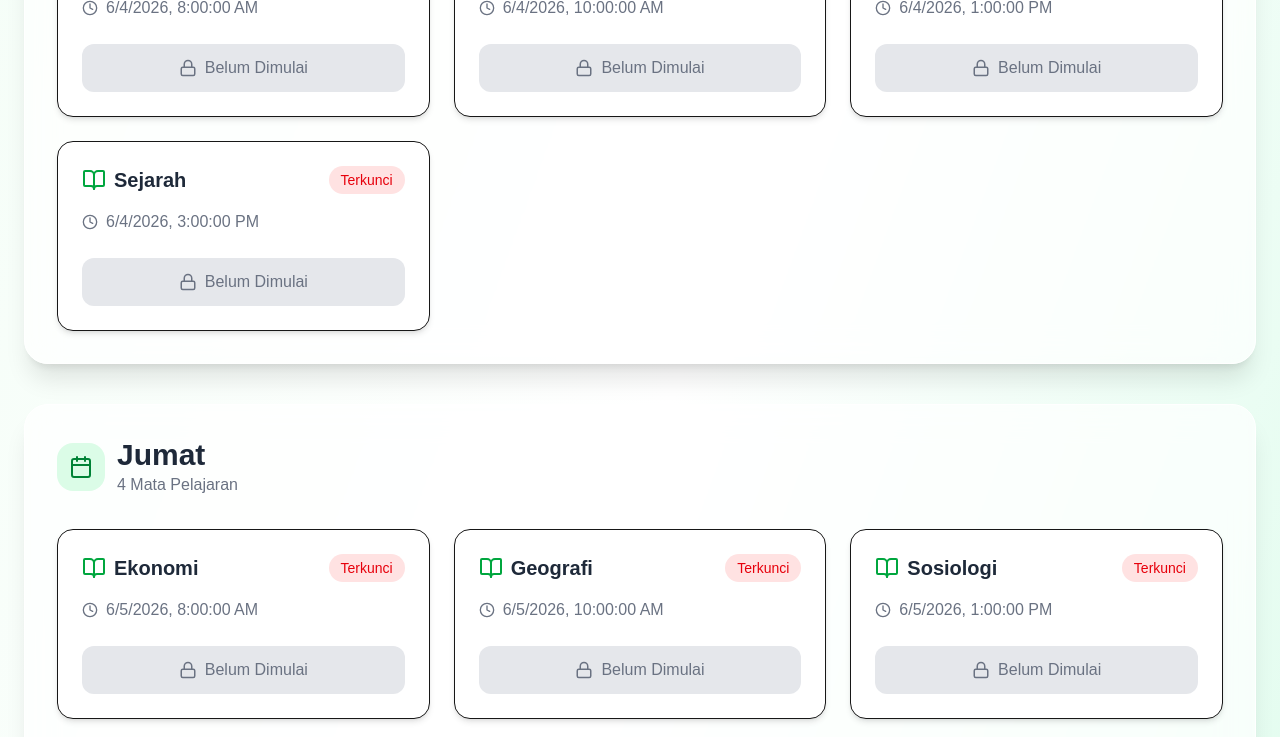
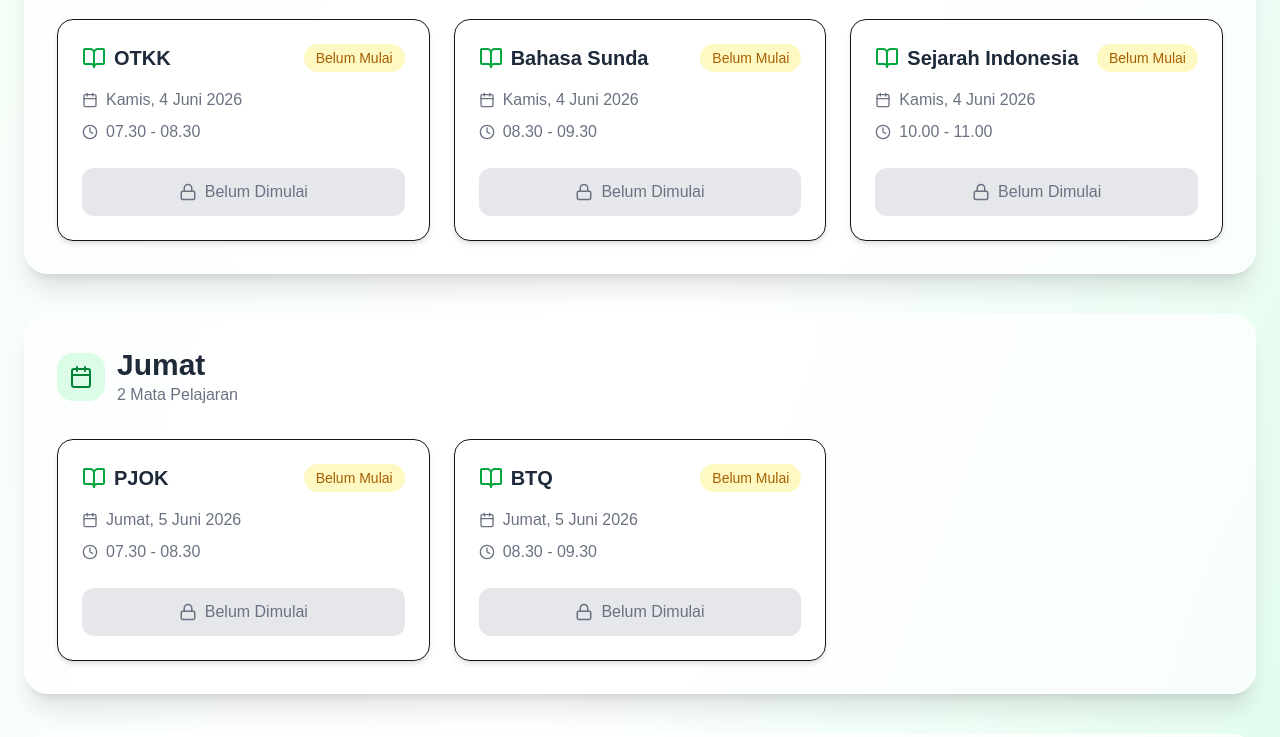
Before and after one commit to Dimas712/smk-gema-bhakti, a Next.js app: page /ujian in a window 1280 px wide. Shown: the part 1280-2017 px from the top of the page. Built offline with nearby package versions, Linux system fonts and the light colour scheme.

Commit message:
update ujian

```diff
--- a/src/app/(website)/ujian/page.jsx
+++ b/src/app/(website)/ujian/page.jsx
@@ -88,7 +88,7 @@ export default function UjianPage() {
 
   <div className="space-y-10">
 
-          {jadwalUjian[kelasAktif].map((hari,i)=>(
+    {jadwalUjian[kelasAktif].map((hari, i) => (
 
       <div
         key={i}
@@ -104,13 +104,15 @@ export default function UjianPage() {
           </div>
 
           <div>
+
             <h2 className="text-3xl font-bold text-gray-800">
               {hari.hari}
             </h2>
 
             <p className="text-gray-500">
-                    4 Mata Pelajaran
+              {hari.mapel.length} Mata Pelajaran
             </p>
+
           </div>
 
         </div>
@@ -120,14 +122,26 @@ export default function UjianPage() {
           {hari.mapel.map((item, j) => {
 
             const mulai = new Date(item.mulai);
+            const selesai = new Date(item.selesai);
 
-                  const aktif = now >= mulai;
+            let status = "Belum Dimulai";
+
+            if (now >= mulai && now <= selesai) {
+              status = "Tersedia";
+            } else if (now > selesai) {
+              status = "Selesai";
+            }
 
             return (
 
               <div
                 key={j}
-                      className="bg-white rounded-2xl p-6 shadow-md hover:shadow-xl hover:-translate-y-2 transition-all duration-300 border"
+                className="
+                bg-white rounded-2xl p-6
+                shadow-md hover:shadow-xl
+                hover:-translate-y-2
+                transition-all duration-300 border
+                "
               >
 
                 <div className="flex justify-between items-start">
@@ -136,8 +150,7 @@ export default function UjianPage() {
 
                     <div className="flex items-center gap-2">
 
-                            <BookOpen
-                            className="text-green-600"/>
+                      <BookOpen className="text-green-600"/>
 
                       <h3 className="font-bold text-xl text-gray-800">
                         {item.nama}
@@ -147,11 +160,38 @@ export default function UjianPage() {
 
                     <div className="mt-4 space-y-2">
 
+                      {/* Tanggal */}
+
+                      <p className="flex items-center gap-2 text-gray-500">
+
+                        <Calendar size={16}/>
+
+                        {mulai.toLocaleDateString("id-ID",{
+                          weekday:"long",
+                          day:"numeric",
+                          month:"long",
+                          year:"numeric"
+                        })}
+
+                      </p>
+
+                      {/* Jam */}
+
                       <p className="flex items-center gap-2 text-gray-500">
 
                         <Clock size={16}/>
 
-                              {mulai.toLocaleString()}
+                        {mulai.toLocaleTimeString("id-ID",{
+                          hour:"2-digit",
+                          minute:"2-digit"
+                        })}
+
+                        {" - "}
+
+                        {selesai.toLocaleTimeString("id-ID",{
+                          hour:"2-digit",
+                          minute:"2-digit"
+                        })}
 
                       </p>
 
@@ -159,38 +199,67 @@ export default function UjianPage() {
 
                   </div>
 
-                        {aktif ? (
+                  {/* Status */}
+
+                  {status==="Tersedia" && (
                     <span className="px-3 py-1 rounded-full bg-green-100 text-green-700 text-sm">
                       Tersedia
                     </span>
-                        ) : (
-                          <span className="px-3 py-1 rounded-full bg-red-100 text-red-600 text-sm">
-                            Terkunci
+                  )}
+
+                  {status==="Belum Dimulai" && (
+                    <span className="px-3 py-1 rounded-full bg-yellow-100 text-yellow-700 text-sm">
+                      Belum Mulai
+                    </span>
+                  )}
+
+                  {status==="Selesai" && (
+                    <span className="px-3 py-1 rounded-full bg-gray-100 text-gray-700 text-sm">
+                      Selesai
                     </span>
                   )}
 
                 </div>
 
-                      {aktif ? (
+                {/* Tombol */}
+
+                {status==="Tersedia" ? (
 
                   <a
                     href={item.file}
                     target="_blank"
-                          className="mt-6 w-full flex items-center justify-center gap-2 bg-gradient-to-r from-green-600 to-emerald-500 text-white py-3 rounded-xl font-semibold hover:scale-105 transition"
+                    className="
+                    mt-6 w-full flex items-center
+                    justify-center gap-2
+                    bg-gradient-to-r
+                    from-green-600 to-emerald-500
+                    text-white py-3 rounded-xl
+                    font-semibold hover:scale-105 transition
+                    "
                   >
+
                     <FileText size={18}/>
                     Buka Soal
+
                   </a>
 
                 ) : (
 
                   <button
                     disabled
-                          className="mt-6 w-full flex items-center justify-center gap-2 bg-gray-200 text-gray-500 py-3 rounded-xl cursor-not-allowed"
+                    className="
+                    mt-6 w-full flex items-center
+                    justify-center gap-2
+                    bg-gray-200 text-gray-500
+                    py-3 rounded-xl cursor-not-allowed
+                    "
                   >
 
                     <Lock size={18}/>
-                          Belum Dimulai
+
+                    {status==="Belum Dimulai"
+                      ? "Belum Dimulai"
+                      : "Ujian Selesai"}
 
                   </button>
 
--- a/src/data/jadwalUjian.jsx
+++ b/src/data/jadwalUjian.jsx
@@ -4,24 +4,28 @@ const jadwalUjian = {
       hari: "Rabu",
       mapel: [
         {
-          nama: "Matematika",
-          file: "/soal/matematika.pdf",
-          mulai: "2026-06-03T08:00:00",
+          nama: "Administrasi Perkantoran",
+          file: "/soal/ADM.pdf",
+          mulai: "2026-06-03T07:30:00",
+          selesai: "2026-06-03T08:30:00",
         },
         {
-          nama: "Bahasa Indonesia",
+          nama: "IPAS",
           file: "/soal/bindo.pdf",
-          mulai: "2026-06-03T10:00:00",
+          mulai: "2026-06-03T08:30:00",
+          selesai: "2026-06-03T09:30:00",
         },
         {
-          nama: "Bahasa Inggris",
+          nama: "Korespondensi",
           file: "/soal/bing.pdf",
-          mulai: "2026-06-03T13:00:00",
+          mulai: "2026-06-03T10:00:00",
+          selesai: "2026-06-03T11:00:00",
         },
         {
-          nama: "PKN",
+          nama: "Kewirausahaan",
           file: "/soal/pkn.pdf",
-          mulai: "2026-06-03T15:00:00",
+          mulai: "2026-06-03T11:00:00",
+          selesai: "2026-06-03T12:00:00",
         },
       ],
     },
@@ -30,24 +34,22 @@ const jadwalUjian = {
       hari: "Kamis",
       mapel: [
         {
-          nama: "Fisika",
-          file: "/soal/fisika.pdf",
-          mulai: "2026-06-04T08:00:00",
+          nama: "OTKK",
+          file: "/soal/otkk.pdf",
+          mulai: "2026-06-04T07:30:00",
+          selesai: "2026-06-04T08:30:00",
         },
         {
-          nama: "Kimia",
-          file: "/soal/kimia.pdf",
-          mulai: "2026-06-04T10:00:00",
+          nama: "Bahasa Sunda",
+          file: "/soal/sunda.pdf",
+          mulai: "2026-06-04T08:30:00",
+          selesai: "2026-06-04T09:30:00",
         },
         {
-          nama: "Biologi",
-          file: "/soal/biologi.pdf",
-          mulai: "2026-06-04T13:00:00",
-        },
-        {
-          nama: "Sejarah",
-          file: "/soal/sejarah.pdf",
-          mulai: "2026-06-04T15:00:00",
+          nama: "Sejarah Indonesia",
+          file: "/soal/sejarahindonesia.pdf",
+          mulai: "2026-06-04T10:00:00",
+          selesai: "2026-06-04T11:00:00",
         },
       ],
     },
@@ -56,24 +58,16 @@ const jadwalUjian = {
       hari: "Jumat",
       mapel: [
         {
-          nama: "Ekonomi",
-          file: "/soal/ekonomi.pdf",
-          mulai: "2026-06-05T08:00:00",
+          nama: "PJOK",
+          file: "/soal/pjok.pdf",
+          mulai: "2026-06-05T07:30:00",
+          selesai: "2026-06-05T08:30:00",
         },
         {
-          nama: "Geografi",
-          file: "/soal/geografi.pdf",
-          mulai: "2026-06-05T10:00:00",
-        },
-        {
-          nama: "Sosiologi",
-          file: "/soal/sosiologi.pdf",
-          mulai: "2026-06-05T13:00:00",
-        },
-        {
-          nama: "Informatika",
-          file: "/soal/informatika.pdf",
-          mulai: "2026-06-05T15:00:00",
+          nama: "BTQ",
+          file: "/soal/btq.pdf",
+          mulai: "2026-06-05T08:30:00",
+          selesai:"2026-06-05T09:30:00",
         },
       ],
     },
@@ -82,24 +76,28 @@ const jadwalUjian = {
       hari: "Senin",
       mapel: [
         {
-          nama: "Pendidikan Agama",
+          nama: "PAI",
           file: "/soal/agama.pdf",
-          mulai: "2026-06-08T08:00:00",
+          mulai: "2026-06-08T07:30:00",
+          selesai: "2026-06-08T08:30:00",
         },
         {
-          nama: "PJOK",
-          file: "/soal/pjok.pdf",
-          mulai: "2026-06-08T10:00:00",
+          nama: "Bahasa Indonesia",
+          file: "/soal/bindo.pdf",
+          mulai: "2026-06-08T08:30:00",
+          selesai: "2026-06-08T09:30:00",
         },
         {
-          nama: "Seni Budaya",
-          file: "/soal/senibudaya.pdf",
-          mulai: "2026-06-08T13:00:00",
+          nama: "KKPI",
+          file: "/soal/kkpi.pdf",
+          mulai: "2026-06-08T10:00:00",
+          selesai: "2026-06-08T11:00:00",
         },
         {
-          nama: "Prakarya",
-          file: "/soal/prakarya.pdf",
-          mulai: "2026-06-08T15:00:00",
+          nama: "Ekonomi Bisnis",
+          file: "/soal/ekonomibisnis.pdf",
+          mulai: "2026-06-08T11:00:00",
+          selesai: "2026-06-08T12:00:00",
         },
       ],
     },
@@ -108,24 +106,28 @@ const jadwalUjian = {
       hari: "Selasa",
       mapel: [
         {
-          nama: "Informatika Dasar",
-          file: "/soal/informatikadasar.pdf",
-          mulai: "2026-06-09T08:00:00",
+          nama: "Bahasa Inggris",
+          file: "/soal/bing.pdf",
+          mulai: "2026-06-09T07:30:00",
+          selesai: "2026-06-09T08:30:00",
         },
         {
-          nama: "Bahasa Sunda",
-          file: "/soal/sunda.pdf",
-          mulai: "2026-06-09T10:00:00",
+          nama: "PPKN",
+          file: "/soal/pkn.pdf",
+          mulai: "2026-06-09T08:30:00",
+          selesai: "2026-06-09T09:30:00",
         },
         {
-          nama: "Seni Musik",
-          file: "/soal/senimusik.pdf",
-          mulai: "2026-06-09T13:00:00",
+          nama: "Matematika",
+          file: "/soal/matematika.pdf",
+          mulai: "2026-06-09T10:00:00",
+          selesai: "2026-06-09T11:00:00",
         },
         {
-          nama: "Mulok",
-          file: "/soal/mulok.pdf",
-          mulai: "2026-06-09T15:00:00",
+          nama: "SBK",
+          file: "/soal/sbk.pdf",
+          mulai: "2026-06-09T11:00:00",
+          selesai: "2026-06-09T12:00:00",
         },
       ],
     },
@@ -136,24 +138,28 @@ const jadwalUjian = {
       hari: "Rabu",
       mapel: [
         {
-          nama: "Produktif RPL",
-          file: "/soal/rpl.pdf",
-          mulai: "2026-06-03T08:00:00",
+          nama: "Administrasi Perkantoran",
+          file: "/soal/ADM.pdf",
+          mulai: "2026-06-03T07:30:00",
+          selesai: "2026-06-03T08:30:00",
         },
         {
-          nama: "Basis Data",
-          file: "/soal/basisdata.pdf",
-          mulai: "2026-06-03T10:00:00",
+          nama: "IPAS",
+          file: "/soal/bindo.pdf",
+          mulai: "2026-06-03T08:30:00",
+          selesai: "2026-06-03T09:30:00",
         },
         {
-          nama: "Pemrograman Web",
-          file: "/soal/web.pdf",
-          mulai: "2026-06-03T13:00:00",
+          nama: "Komunikasi",
+          file: "/soal/komunikasi.pdf",
+          mulai: "2026-06-03T10:00:00",
+          selesai: "2026-06-03T11:00:00",
         },
         {
-          nama: "PKWU",
-          file: "/soal/pkwu.pdf",
-          mulai: "2026-06-03T15:00:00",
+          nama: "Kewirausahaan",
+          file: "/soal/pkn.pdf",
+          mulai: "2026-06-03T11:00:00",
+          selesai: "2026-06-03T12:00:00",
         },
       ],
     },
@@ -162,24 +168,22 @@ const jadwalUjian = {
       hari: "Kamis",
       mapel: [
         {
-          nama: "Matematika",
-          file: "/soal/matematika.pdf",
-          mulai: "2026-06-04T08:00:00",
+          nama: "OTKK",
+          file: "/soal/otkk.pdf",
+          mulai: "2026-06-04T07:30:00",
+          selesai: "2026-06-04T08:30:00",
         },
         {
-          nama: "Bahasa Indonesia",
-          file: "/soal/bindo.pdf",
-          mulai: "2026-06-04T10:00:00",
+          nama: "Bahasa Sunda",
+          file: "/soal/sunda.pdf",
+          mulai: "2026-06-04T08:30:00",
+          selesai: "2026-06-04T09:30:00",
         },
         {
-          nama: "Bahasa Inggris",
-          file: "/soal/bing.pdf",
-          mulai: "2026-06-04T13:00:00",
-        },
-        {
-          nama: "PKN",
-          file: "/soal/pkn.pdf",
-          mulai: "2026-06-04T15:00:00",
+          nama: "Sejarah Indonesia",
+          file: "/soal/sejarahindonesia.pdf",
+          mulai: "2026-06-04T10:00:00",
+          selesai: "2026-06-04T11:00:00",
         },
       ],
     },
@@ -188,24 +192,16 @@ const jadwalUjian = {
       hari: "Jumat",
       mapel: [
         {
-          nama: "Sistem Komputer",
-          file: "/soal/siskom.pdf",
-          mulai: "2026-06-05T08:00:00",
+          nama: "PJOK",
+          file: "/soal/pjok.pdf",
+          mulai: "2026-06-05T07:30:00",
+          selesai: "2026-06-05T08:30:00",
         },
         {
-          nama: "Jaringan Dasar",
-          file: "/soal/jaringan.pdf",
-          mulai: "2026-06-05T10:00:00",
-        },
-        {
-          nama: "Desain UI/UX",
-          file: "/soal/uiux.pdf",
-          mulai: "2026-06-05T13:00:00",
-        },
-        {
-          nama: "PBO",
-          file: "/soal/pbo.pdf",
-          mulai: "2026-06-05T15:00:00",
+          nama: "BTQ",
+          file: "/soal/btq.pdf",
+          mulai: "2026-06-05T08:30:00",
+          selesai:"2026-06-05T09:30:00",
         },
       ],
     },
@@ -214,24 +210,28 @@ const jadwalUjian = {
       hari: "Senin",
       mapel: [
         {
-          nama: "Pendidikan Agama",
+          nama: "PAI",
           file: "/soal/agama.pdf",
-          mulai: "2026-06-08T08:00:00",
+          mulai: "2026-06-08T07:30:00",
+          selesai: "2026-06-08T08:30:00",
         },
         {
-          nama: "PJOK",
-          file: "/soal/pjok.pdf",
-          mulai: "2026-06-08T10:00:00",
+          nama: "Bahasa Indonesia",
+          file: "/soal/bindo.pdf",
+          mulai: "2026-06-08T08:30:00",
+          selesai: "2026-06-08T09:30:00",
         },
         {
-          nama: "Sejarah",
-          file: "/soal/sejarah.pdf",
-          mulai: "2026-06-08T13:00:00",
+          nama: "KKPI",
+          file: "/soal/kkpi.pdf",
+          mulai: "2026-06-08T10:00:00",
+          selesai: "2026-06-08T11:00:00",
         },
         {
-          nama: "Seni Budaya",
-          file: "/soal/senibudaya.pdf",
-          mulai: "2026-06-08T15:00:00",
+          nama: "Ekonomi Bisnis",
+          file: "/soal/ekonomibisnis.pdf",
+          mulai: "2026-06-08T11:00:00",
+          selesai: "2026-06-08T12:00:00",
         },
       ],
     },
@@ -240,24 +240,28 @@ const jadwalUjian = {
       hari: "Selasa",
       mapel: [
         {
-          nama: "PKWU",
-          file: "/soal/pkwu.pdf",
-          mulai: "2026-06-09T08:00:00",
+          nama: "Bahasa Inggris",
+          file: "/soal/bing.pdf",
+          mulai: "2026-06-09T07:30:00",
+          selesai: "2026-06-09T08:30:00",
         },
         {
-          nama: "Basis Data Lanjut",
-          file: "/soal/basisdatalanjut.pdf",
-          mulai: "2026-06-09T10:00:00",
+          nama: "PPKN",
+          file: "/soal/pkn.pdf",
+          mulai: "2026-06-09T08:30:00",
+          selesai: "2026-06-09T09:30:00",
         },
         {
-          nama: "Framework Web",
-          file: "/soal/framework.pdf",
-          mulai: "2026-06-09T13:00:00",
+          nama: "Matematika",
+          file: "/soal/matematika.pdf",
+          mulai: "2026-06-09T10:00:00",
+          selesai: "2026-06-09T11:00:00",
         },
         {
-          nama: "Proyek RPL",
-          file: "/soal/proyek.pdf",
-          mulai: "2026-06-09T15:00:00",
+          nama: "SBK",
+          file: "/soal/sbk.pdf",
+          mulai: "2026-06-09T11:00:00",
+          selesai: "2026-06-09T12:00:00",
         },
       ],
     },
```
Lines whose indentation alone changed are shown as unchanged.
